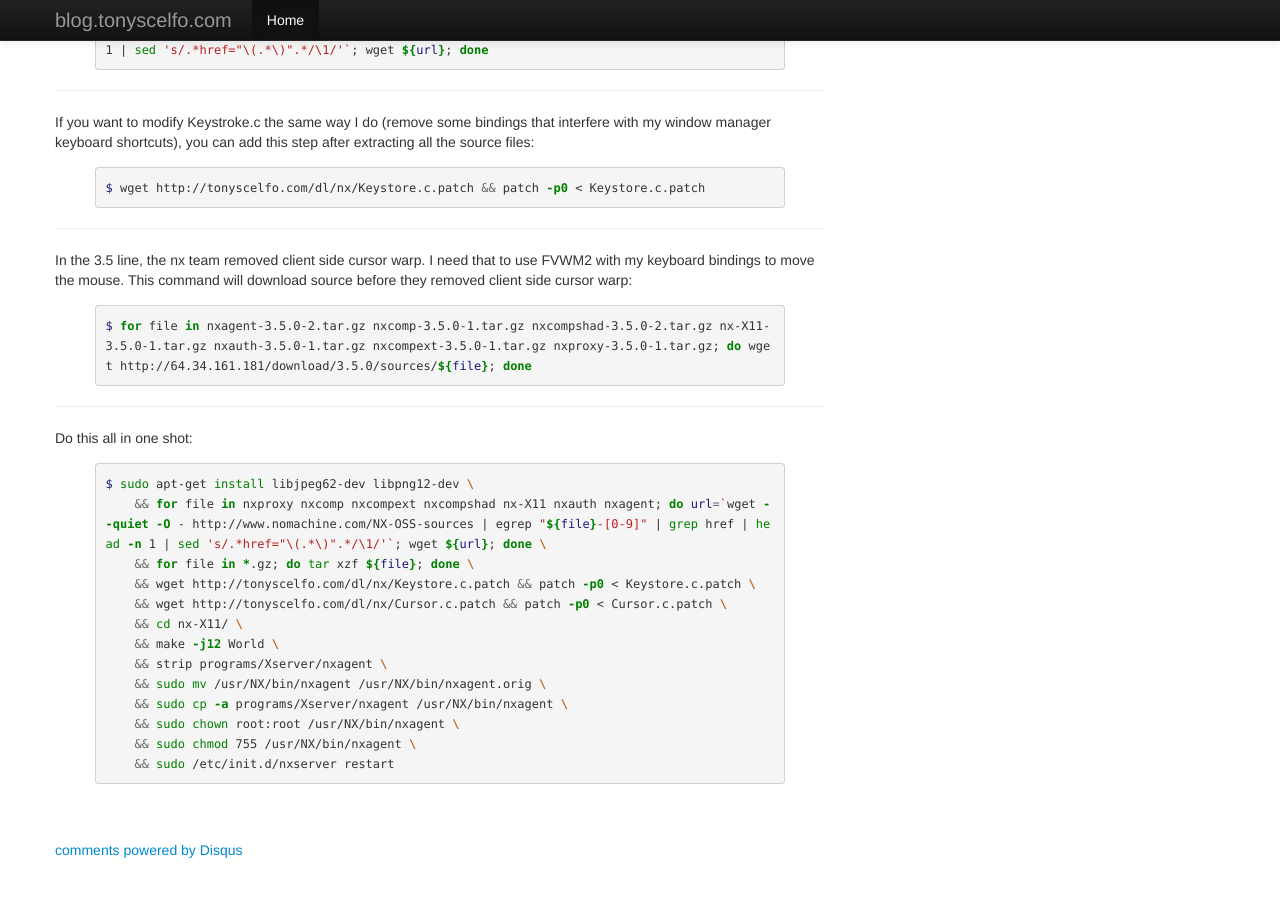
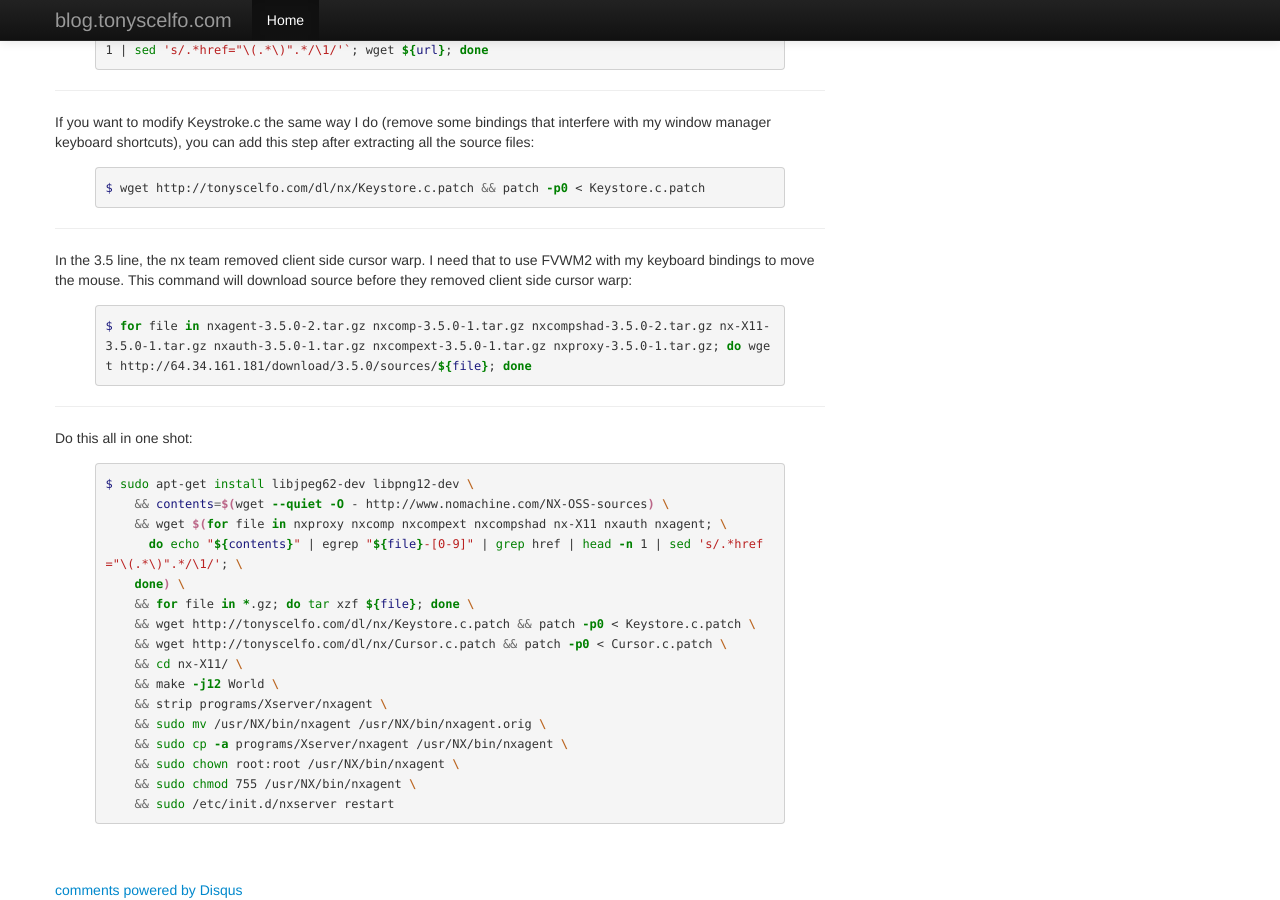
Before and after one commit to mchelen/tonyscelfo.com, a Jekyll site: the page built from _posts/2009-07-29-use-nomachine-free-edition-instead-of.md, in a window 1280 px wide and 900 px high, scrolled down 1950 px. Built offline with Jekyll 4.4.1, drawn with Linux system fonts in a browser that asks for light colours; nearby versions of some CDN libraries; comment, search, counter and statistics services are not loaded; before the commit the page ends 2810 px from its top, so only the background shows below that.

Commit message:
update all in one shot command

```diff
--- a/_posts/2009-07-29-use-nomachine-free-edition-instead-of.md
+++ b/_posts/2009-07-29-use-nomachine-free-edition-instead-of.md
@@ -121,7 +121,10 @@ Do this all in one shot:
 
 {% highlight bash %}
 $ sudo apt-get install libjpeg62-dev libpng12-dev \
-    && for file in nxproxy nxcomp nxcompext nxcompshad nx-X11 nxauth nxagent; do url=`wget --quiet -O - http://www.nomachine.com/NX-OSS-sources | egrep "${file}-[0-9]" | grep href | head -n 1 | sed 's/.*href="\(.*\)".*/\1/'`; wget ${url}; done \
+    && contents=$(wget --quiet -O - http://www.nomachine.com/NX-OSS-sources) \
+    && wget $(for file in nxproxy nxcomp nxcompext nxcompshad nx-X11 nxauth nxagent; \
+      do echo "${contents}" | egrep "${file}-[0-9]" | grep href | head -n 1 | sed 's/.*href="\(.*\)".*/\1/'; \
+    done) \
     && for file in *.gz; do tar xzf ${file}; done \
     && wget http://tonyscelfo.com/dl/nx/Keystore.c.patch && patch -p0 < Keystore.c.patch \
     && wget http://tonyscelfo.com/dl/nx/Cursor.c.patch && patch -p0 < Cursor.c.patch \
```
